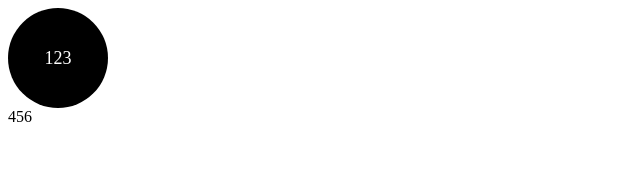
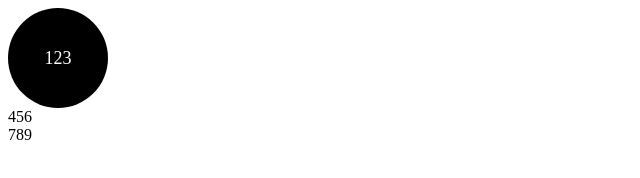
Before and after one commit to EgorDeveloper/repos, a plain HTML site: page index.html in a window 1280 px wide. Shown: the full height of the page, 0-640 px from the left. Drawn offline with Linux system fonts and the light colour scheme.

Commit message:
add block

```diff
--- a/index.html
+++ b/index.html
@@ -10,5 +10,6 @@
 <body>
 	<div class="box">123</div>
 	<div class="box_2">456</div>
+	<div class="box_3">789</div>
 </body>
 </html>
```
